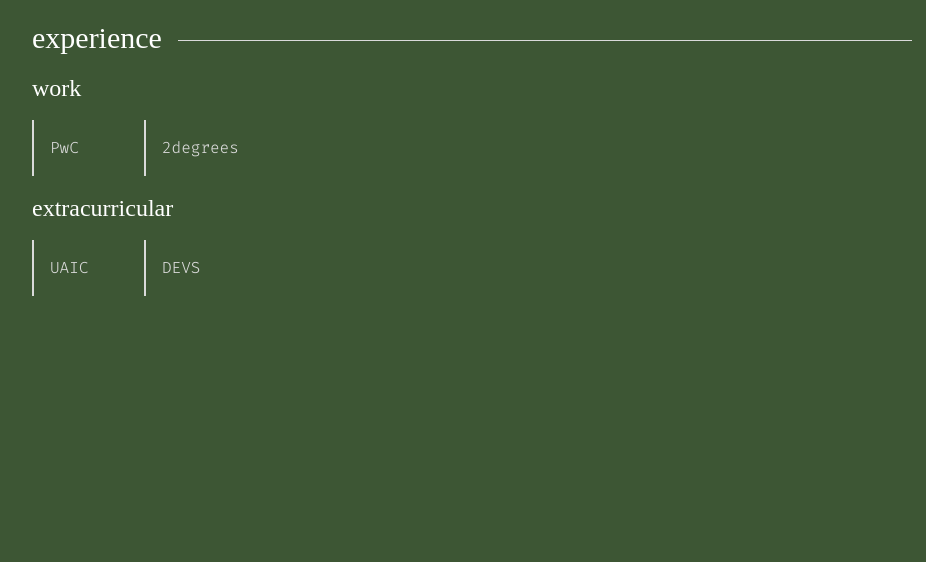
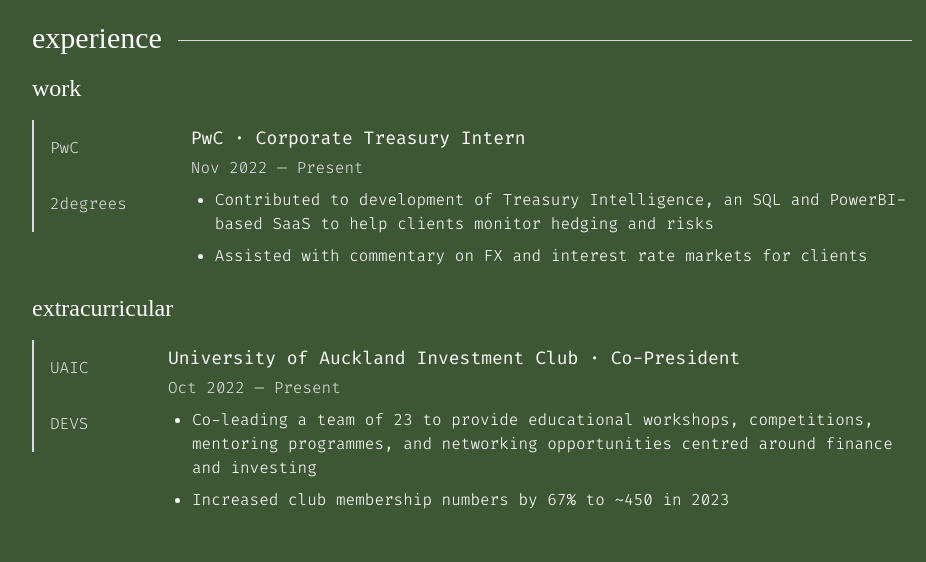
Before and after one commit to nancywu45/nancywu.co.nz, a React (Create React App) app: page / in a window 1280 px wide. Shown: the part 1520-2082 px from the top of the page, without its empty margins (168-1094 px from the left). Built offline with nearby package versions, Linux system fonts and the light colour scheme.

Commit message:
add initial state to experience

```diff
--- a/src/pages/Contact.js
+++ b/src/pages/Contact.js
@@ -13,11 +13,11 @@ const Contact = forwardRef((props, ref) => {
         </div>
         <div className="flex-col text-center pt-36">
           <h2 className="text-3xl">get in touch!</h2>
-          <div className="font-code font-light pt-3 pb-10">
+          <div className="font-code font-light text-sm md:text-base pt-3 pb-10">
             <p>
               My inbox is open if you’d like to have a chat or feel free to reach out on my Github and LinkedIn profiles.
             </p>
-            <div className="text-primary md:invisible pt-2 text-4xl justify-center flex">
+            <div className="text-primary md:invisible pt-2 md:pt-0 text-4xl justify-center flex">
               <Link to="https://github.com/nancywu45" target="_blank">
                 <AiFillGithub className="mx-2"/>
               </Link>
--- a/src/pages/Experience.js
+++ b/src/pages/Experience.js
@@ -44,8 +44,8 @@ const Experience = forwardRef((props, ref) => {
     }
   ]
 
-  const [workToggle, setWorkToggle] = useState()
-  const [expToggle, setExpToggle] = useState()
+  const [workToggle, setWorkToggle] = useState('PwC')
+  const [expToggle, setExpToggle] = useState('UAIC')
 
   return (
     <section ref={ref} id="experience" className="min-h-[calc(100vh-100px)] w-full bg-green md:px-24 lg:px-40 font-main text-primary">
```
